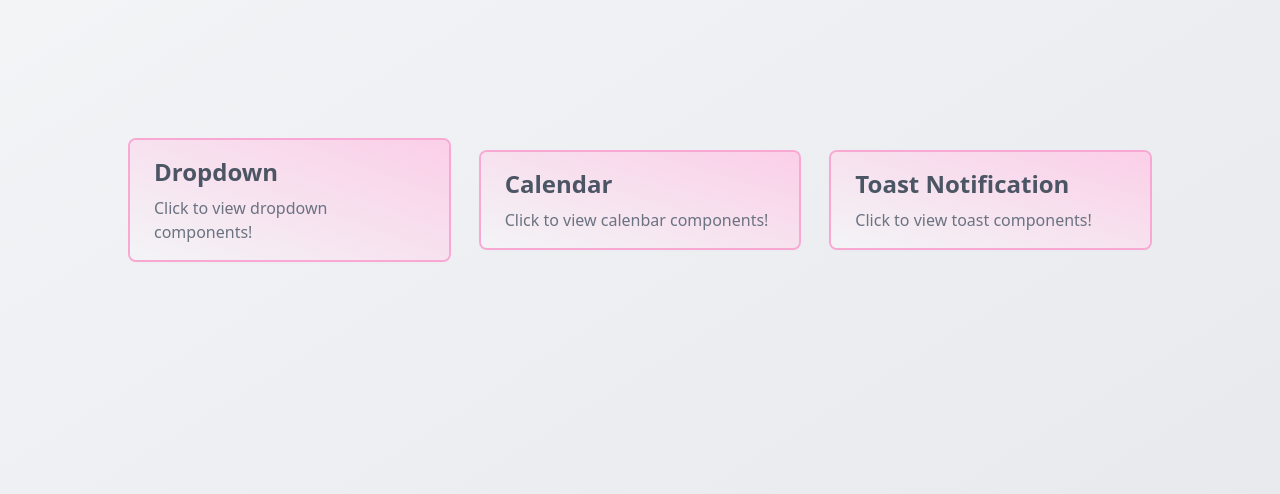
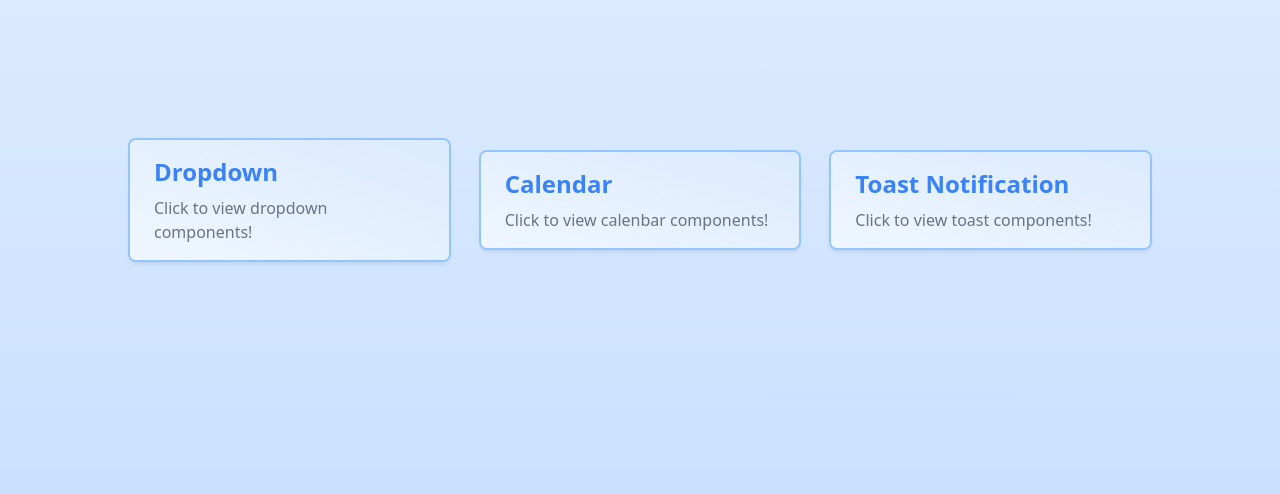
Before and after one commit to gamitej/react-components, a React app: page / in a window 1280 px wide. Shown: the top 494 px of the page. Built offline with nearby package versions, Linux system fonts and the light colour scheme; the HTML template or start-up script is replaced by a standard one.

Commit message:
style : added bg color to main app comp

```diff
--- a/src/pages/Home/index.tsx
+++ b/src/pages/Home/index.tsx
@@ -6,12 +6,12 @@ const Home = () => {
    * TSX
    */
   return (
-    <div className="w-full h-screen bg-gradient-to-br from-gray-100 to-gray-200 flex justify-center">
+    <div className="w-full h-screen bg-gradient-to-b from-blue-100 to-blue-200 flex justify-center">
       <div className="w-[1020px] h-[50vh] grid grid-cols-12 gap-8 justify-center items-center">
         {pagesData.map(({ description, title, url }) => (
           <Link key={url} to={url} className="col-span-4">
-            <div className="bg-gradient-to-tr from-gray-100 to-pink-200 px-6 py-4 shadow flex flex-col gap-2 rounded-md cursor-pointer ring-2 ring-pink-300 duration-200 ease-in-out">
-              <h3 className="text-2xl font-[550] text-gray-600 capitalize">
+            <div className="bg-gradient-to-tr from-blue-50 to-blue-100 px-6 py-4 shadow-md flex flex-col gap-2 rounded-md cursor-pointer ring-2 ring-blue-300 duration-200 ease-in-out">
+              <h3 className="text-2xl font-[550] text-blue-500 capitalize">
                 {title}
               </h3>
               <span className="text-gray-500">{description}!</span>
```
